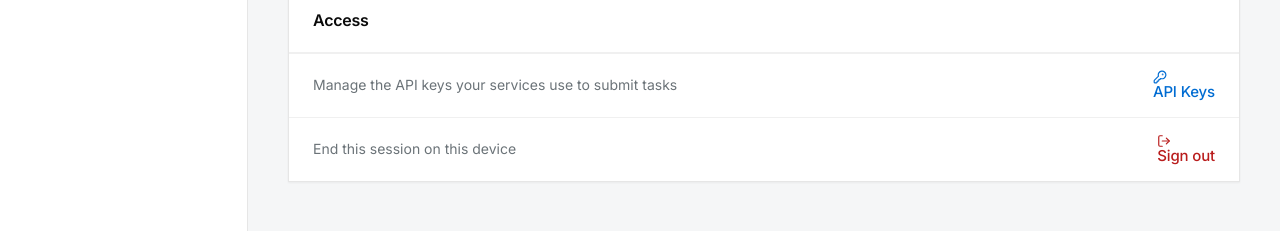
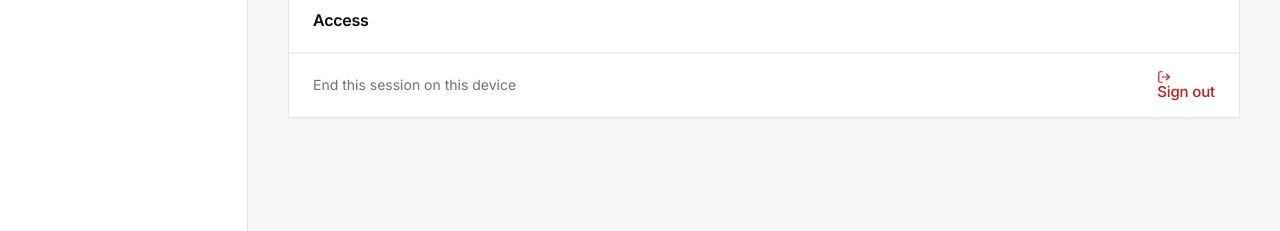
Before and after one commit to AJambla/TaskForge-Distributed-Task-Processing-Platform, a React (Vite) app in the folder frontend/: page /app/settings in a window 1280 px wide. Shown: the part 436-667 px from the top of the page. Built offline with nearby package versions, Linux system fonts and the light colour scheme; no server answers; sample sign-in values are in the browser's storage.

Commit message:
feat(frontend): remove API Keys link from Settings page

```diff
--- a/frontend/src/pages/dashboard/Settings.tsx
+++ b/frontend/src/pages/dashboard/Settings.tsx
@@ -1,5 +1,4 @@
-import { Link } from "react-router-dom";
-import { KeyRound, LogOut, ShieldCheck, UserRound } from "lucide-react";
+import { LogOut, ShieldCheck, UserRound } from "lucide-react";
 import PageHeader from "../../components/ui/PageHeader";
 import Panel from "../../components/ui/Panel";
 import { useAuth } from "../../context/AuthContext";
@@ -50,17 +49,6 @@ export default function Settings() {
           style={{ borderTop: "1px solid var(--line-soft)" }}
         >
           <span className="text-sm" style={{ color: "var(--subtle)" }}>
-            Manage the API keys your services use to submit tasks
-          </span>
-          <Link to="/app/api-keys" className="navlink inline-flex items-center gap-1.5" style={{ color: "var(--brand)" }}>
-            <KeyRound size={14} /> API Keys
-          </Link>
-        </div>
-        <div
-          className="flex flex-wrap items-center justify-between gap-3 px-6 py-4"
-          style={{ borderTop: "1px solid var(--line-soft)" }}
-        >
-          <span className="text-sm" style={{ color: "var(--subtle)" }}>
             End this session on this device
           </span>
           <button
```
